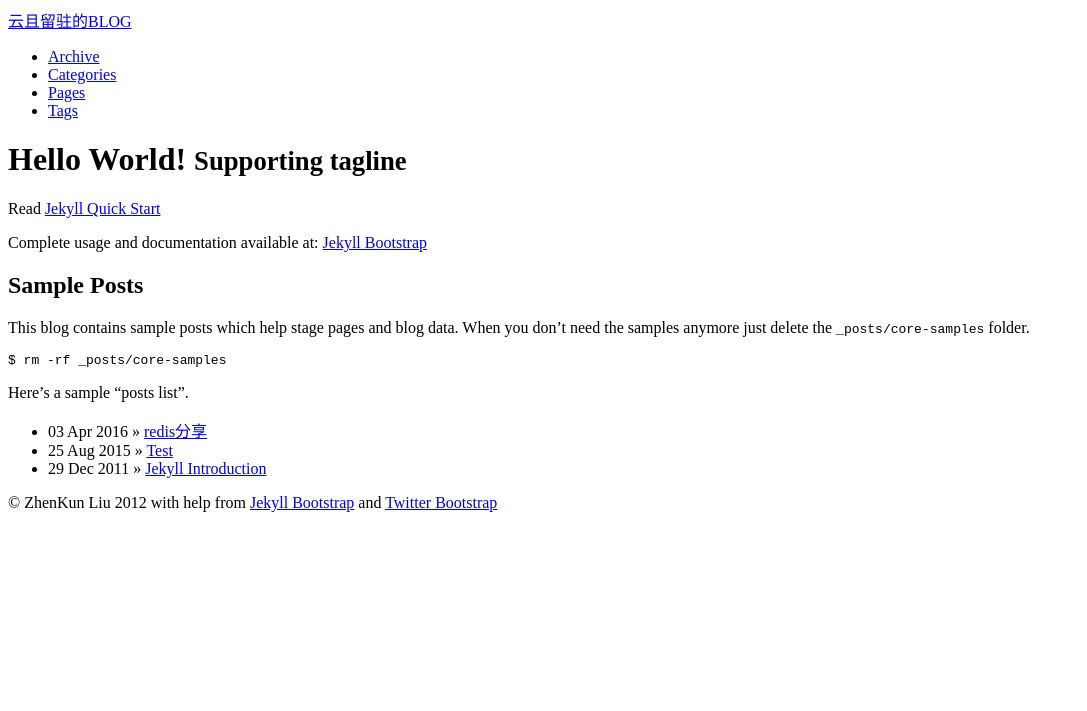
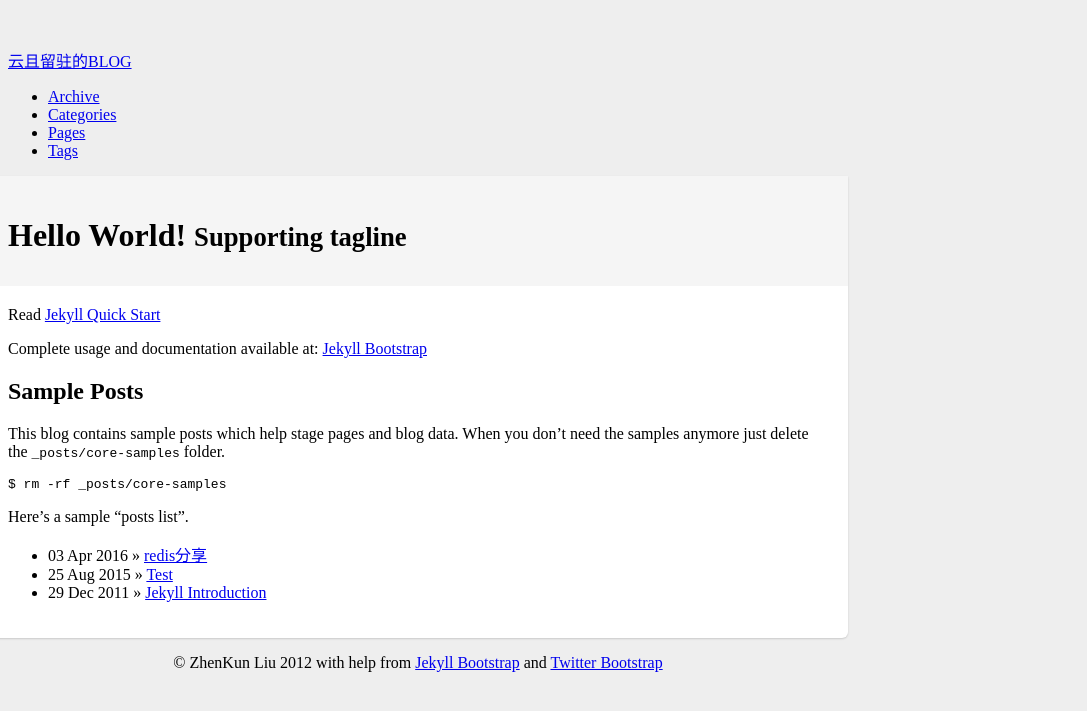
Before and after one commit to liuzhenkun/liuzhenkun.github.com, a Jekyll site: the page built from index.md, in a window 1280 px wide. Shown: the top 711 px of the page, without its empty margins (0-1087 px from the left). Built offline with Jekyll 4.4.1, drawn with Linux system fonts in a browser that asks for light colours.

Commit message:
fix config

```diff
--- a/_config.yml
+++ b/_config.yml
@@ -64,7 +64,7 @@ JB :
   #   http://s3.amazonaws.com/yoursite/themes/watermelon
   #   /assets
   #
-  ASSET_PATH : false
+  ASSET_PATH : http://liuzhenkun.info/assets/themes/twitter
 
   # These paths are to the main pages Jekyll-Bootstrap ships with.
   # Some JB helpers refer to these paths; change them here if needed.
```
